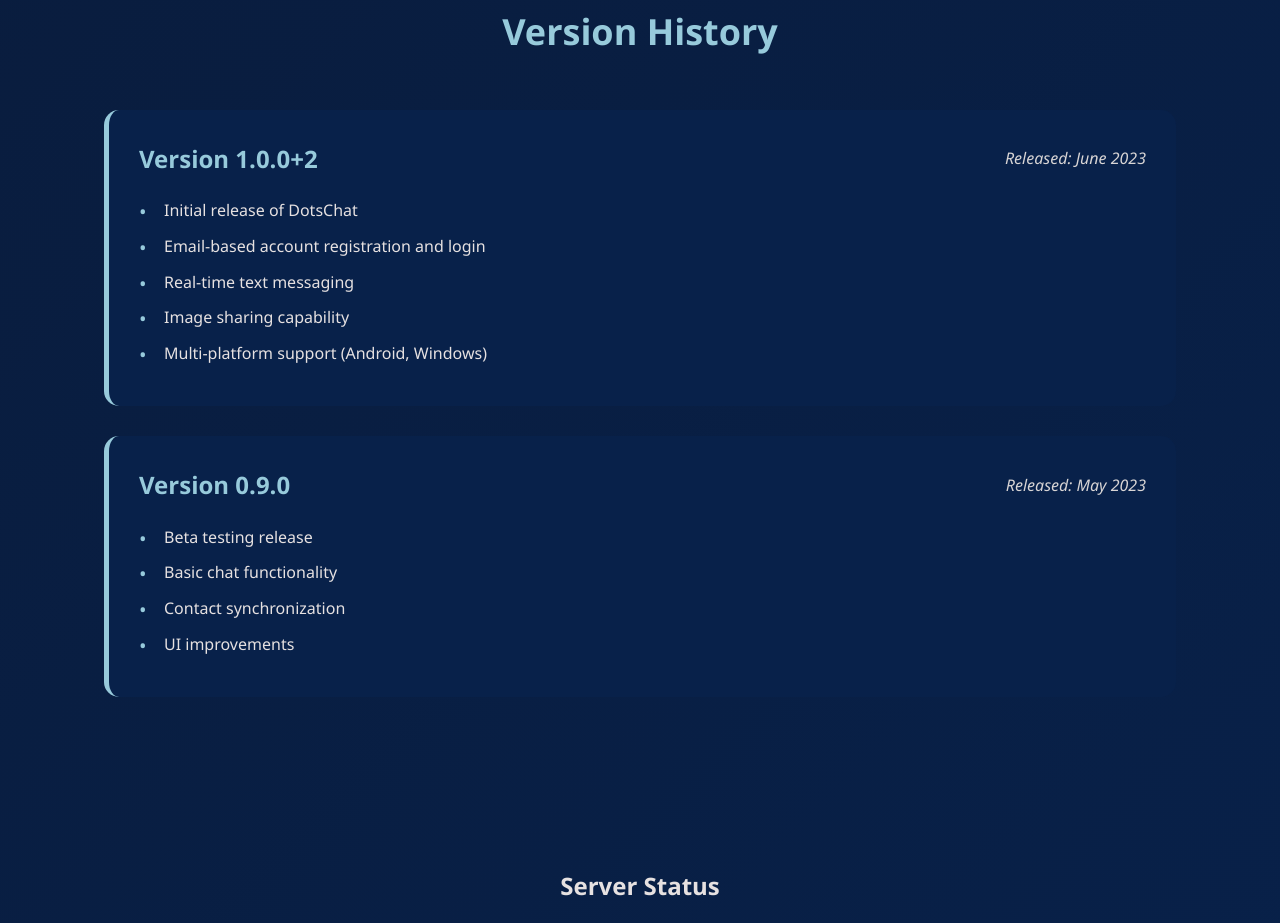
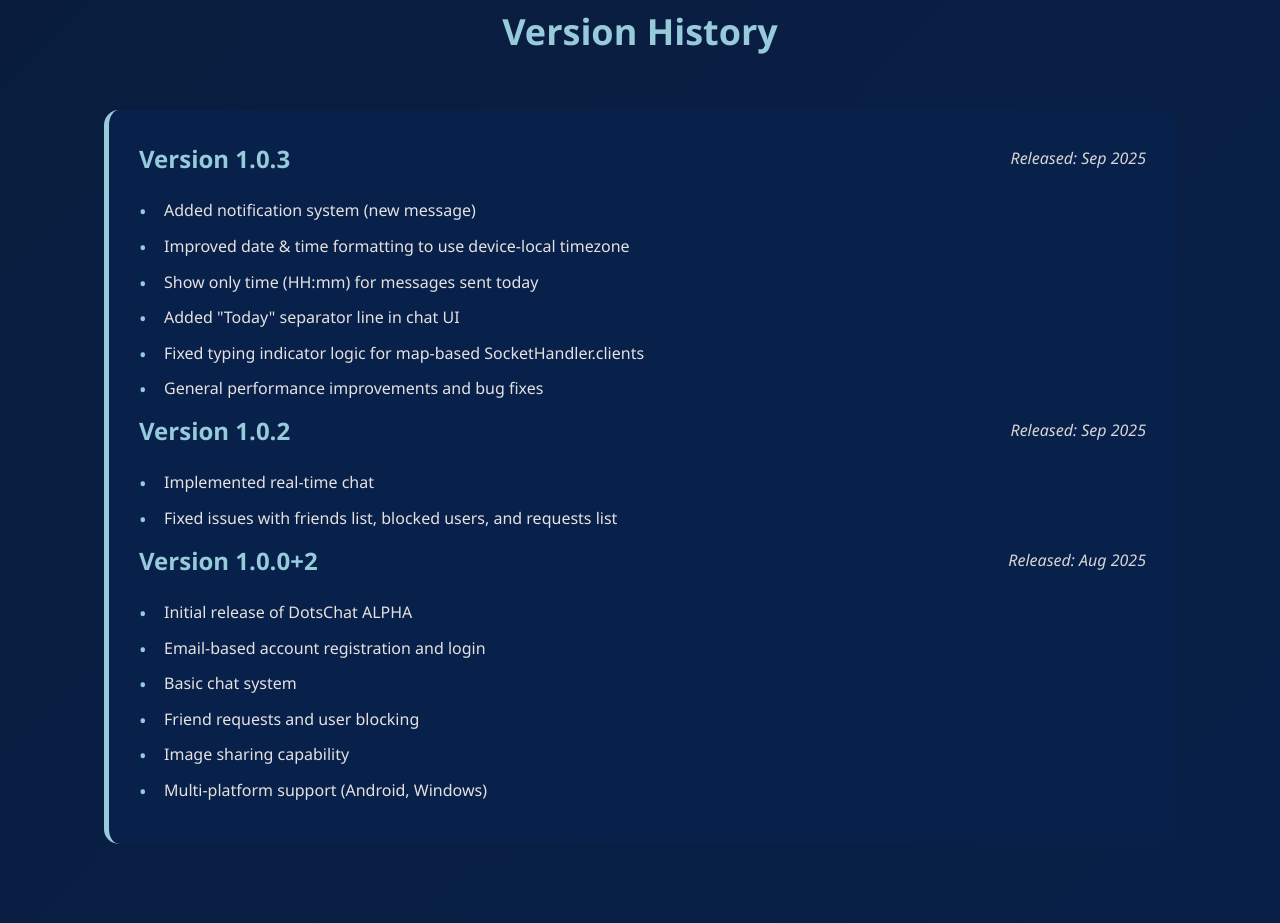
Before and after one commit to aaayme/DotsChat, a plain HTML site: page index.html in a window 1280 px wide. Shown: the part 1691-2614 px from the top of the page. Drawn offline with Linux system fonts and the light colour scheme; no server answers.

Commit message:
1.0.3 release

```diff
--- a/index.html
+++ b/index.html
@@ -93,31 +93,48 @@
       <h2 class="section-title">Version History</h2>
 
 <div class="version-card">
+
+  <!-- Version 1.0.3 -->
+  <div class="version-header">
+    <h3 class="version-title">Version 1.0.3</h3>
+    <span class="version-date">Released: Sep 2025</span>
+  </div>
+  <ul class="version-features">
+    <li>Added notification system (new message)</li>
+    <li>Improved date & time formatting to use device-local timezone</li>
+    <li>Show only time (HH:mm) for messages sent today</li>
+    <li>Added "Today" separator line in chat UI</li>
+    <li>Fixed typing indicator logic for map-based SocketHandler.clients</li>
+    <li>General performance improvements and bug fixes</li>
+  </ul>
+
+  <!-- Version 1.0.2 -->
+  <div class="version-header">
+    <h3 class="version-title">Version 1.0.2</h3>
+    <span class="version-date">Released: Sep 2025</span>
+  </div>
+  <ul class="version-features">
+    <li>Implemented real-time chat</li>
+    <li>Fixed issues with friends list, blocked users, and requests list</li>
+  </ul>
+
+  <!-- Version 1.0.0+2 -->
   <div class="version-header">
     <h3 class="version-title">Version 1.0.0+2</h3>
-          <span class="version-date">Released: June 2023</span>
+    <span class="version-date">Released: Aug 2025</span>
   </div>
   <ul class="version-features">
-          <li>Initial release of DotsChat</li>
+    <li>Initial release of DotsChat ALPHA</li>
     <li>Email-based account registration and login</li>
-          <li>Real-time text messaging</li>
+    <li>Basic chat system</li>
+    <li>Friend requests and user blocking</li>
     <li>Image sharing capability</li>
     <li>Multi-platform support (Android, Windows)</li>
   </ul>
+
 </div>
 
-      <div class="version-card">
-        <div class="version-header">
-          <h3 class="version-title">Version 0.9.0</h3>
-          <span class="version-date">Released: May 2023</span>
-        </div>
-        <ul class="version-features">
-          <li>Beta testing release</li>
-          <li>Basic chat functionality</li>
-          <li>Contact synchronization</li>
-          <li>UI improvements</li>
-        </ul>
-      </div>
+
     </section>
   </div>
 <section id="server-status" style="display:flex; flex-direction:column; align-items:center; justify-content:center; padding:40px;">
```
Also changed, not shown: 1 other file. Lines whose indentation alone changed are shown as unchanged.
